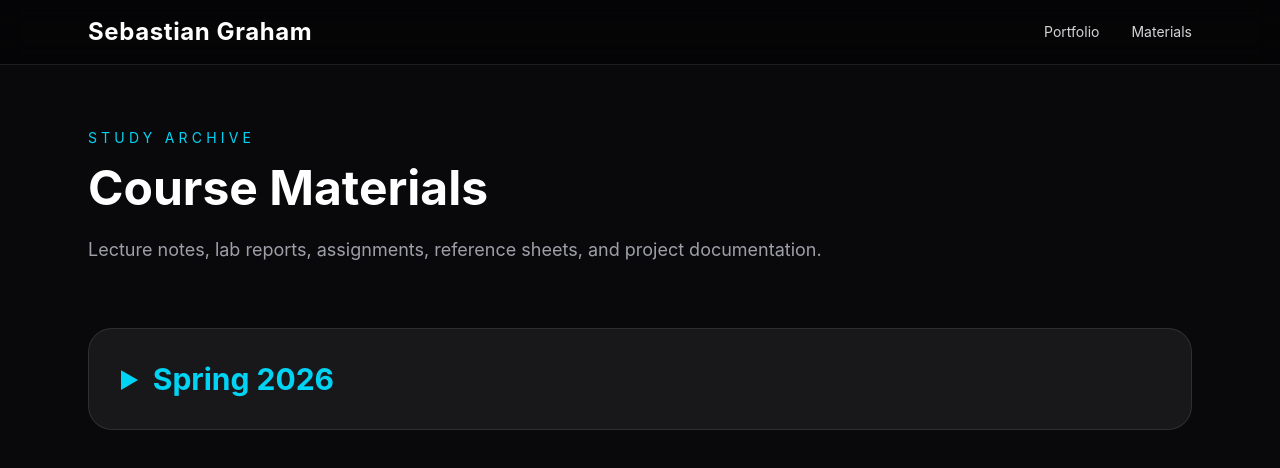
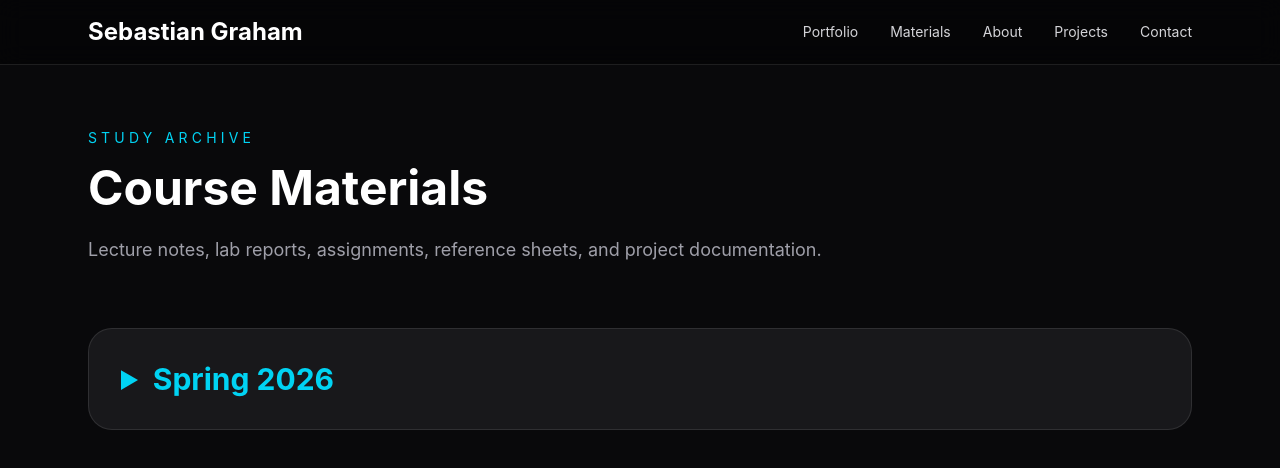
Before and after one commit to Seveastian/seveastian.github.io, a React (Vite) app: page /materials in a window 1280 px wide. Shown: the top 468 px of the page. Built offline with nearby package versions, Linux system fonts and the light colour scheme.

Commit message:
Updated portfolio

```diff
--- a/package.json
+++ b/package.json
@@ -14,6 +14,7 @@
   },
   "dependencies": {
     "@tailwindcss/vite": "^4.3.0",
+    "lucide-react": "^1.17.0",
     "react": "^19.2.6",
     "react-dom": "^19.2.6",
     "react-router-dom": "^7.16.0",
--- a/src/components/navbar.jsx
+++ b/src/components/navbar.jsx
@@ -1,58 +1,56 @@
-import { Link, useLocation } from "react-router-dom";
+import { Link } from "react-router-dom";
+import { useState } from "react";
+import { Menu } from "lucide-react";
 
 export default function Navbar() {
-  const location = useLocation();
-
-  const isHome = location.pathname === "/";
+  const [menuOpen, setMenuOpen] = useState(false);
 
   return (
     <header className="fixed top-0 left-0 w-full backdrop-blur-md bg-black/40 border-b border-white/10 z-50">
       <div className="max-w-6xl mx-auto px-6 py-4 flex justify-between items-center">
-        <h1 className="text-2xl font-bold tracking-wide">
+        <h1 className="text-xl md:text-2xl font-bold">
           Sebastian Graham
         </h1>
 
+        {/* Desktop Menu */}
         <nav className="hidden md:flex gap-8 text-sm text-zinc-300">
-          <Link
-            to="/"
-            className="hover:text-cyan-400 transition-colors"
+          <Link to="/">Portfolio</Link>
+          <Link to="/materials">Materials</Link>
+          <a href="#about">About</a>
+          <a href="#projects">Projects</a>
+          <a href="#contact">Contact</a>
+        </nav>
+
+        {/* Mobile Button */}
+        <button
+          className="md:hidden text-2xl"
+          onClick={() => setMenuOpen(!menuOpen)}
         >
+          <Menu size={28}/>
+        </button>
+      </div>
+
+      {/* Mobile Menu */}
+      {menuOpen && (
+        <div className="md:hidden border-t border-white/10 bg-zinc-900">
+          <div className="flex flex-col p-4 gap-4">
+            <Link to="/" onClick={() => setMenuOpen(false)}>
               Portfolio
             </Link>
 
             <Link
               to="/materials"
-            className="hover:text-cyan-400 transition-colors"
+              onClick={() => setMenuOpen(false)}
             >
               Materials
             </Link>
 
-          {isHome && (
-            <>
-              <a
-                href="#about"
-                className="hover:text-cyan-400 transition-colors"
-              >
-                About
-              </a>
-
-              <a
-                href="#projects"
-                className="hover:text-cyan-400 transition-colors"
-              >
-                Projects
-              </a>
-
-              <a
-                href="#contact"
-                className="hover:text-cyan-400 transition-colors"
-              >
-                Contact
-              </a>
-            </>
+            <a href="#about">About</a>
+            <a href="#projects">Projects</a>
+            <a href="#contact">Contact</a>
+          </div>
+        </div>
       )}
-        </nav>
-      </div>
     </header>
   );
 }
```
Also changed, not shown: 1 other file (tests, documents, lock files or other folders). Lines whose indentation alone changed are shown as unchanged.
